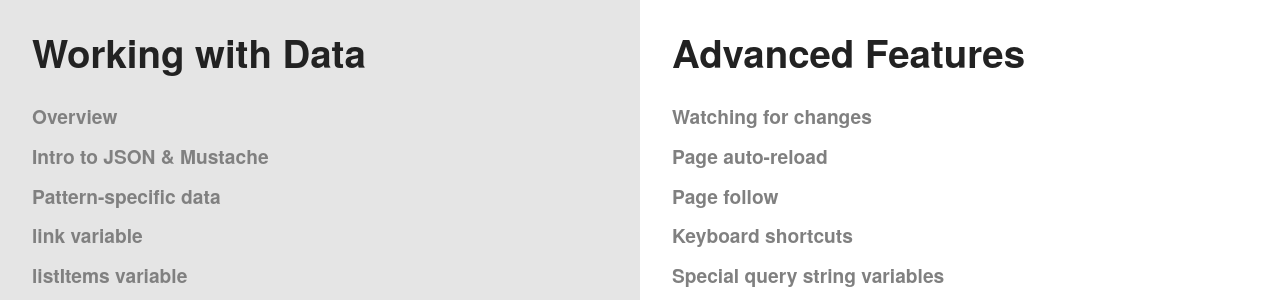
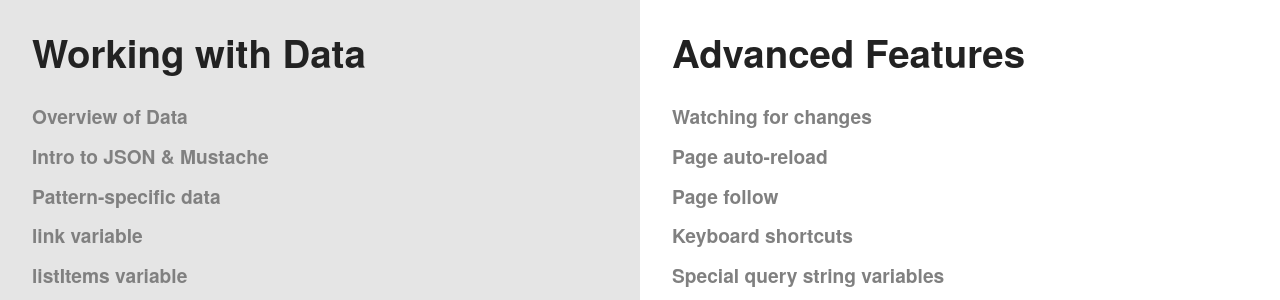
Before and after one commit to pattern-lab/website, a Jekyll site: the page built from docs/index.html, in a window 1280 px wide. Shown: the part 1172-1472 px from the top of the page. Built offline with Jekyll 4.4.1, drawn with Linux system fonts in a browser that asks for light colours; comment, search, counter and statistics services are not loaded.

Commit message:
matching the standard i already set-up

```diff
--- a/_includes/docs-nav-data.html
+++ b/_includes/docs-nav-data.html
@@ -1,5 +1,5 @@
 <ul class="link-list">
-	<li class="link-list__item{% if page.url == '/docs/data-overview.html' %} link-list__item--is-selected{% endif %}"><a class="link-list__link" href="/docs/data-overview.html">Overview</a></li>
+	<li class="link-list__item{% if page.url == '/docs/data-overview.html' %} link-list__item--is-selected{% endif %}"><a class="link-list__link" href="/docs/data-overview.html">Overview of Data</a></li>
 	<li class="link-list__item{% if page.url == '/docs/data-json-mustache.html' %} link-list__item--is-selected{% endif %}"><a class="link-list__link" href="/docs/data-json-mustache.html">Intro to JSON &amp; Mustache</a></li>
 	<li class="link-list__item{% if page.url == '/docs/data-pattern-specific.html' %} link-list__item--is-selected{% endif %}"><a class="link-list__link" href="/docs/data-pattern-specific.html">Pattern-specific data</a></li>
 	<li class="link-list__item{% if page.url == '/docs/data-link-variable.html' %} link-list__item--is-selected{% endif %}"><a class="link-list__link" href="/docs/data-link-variable.html">link variable</a></li>
```
